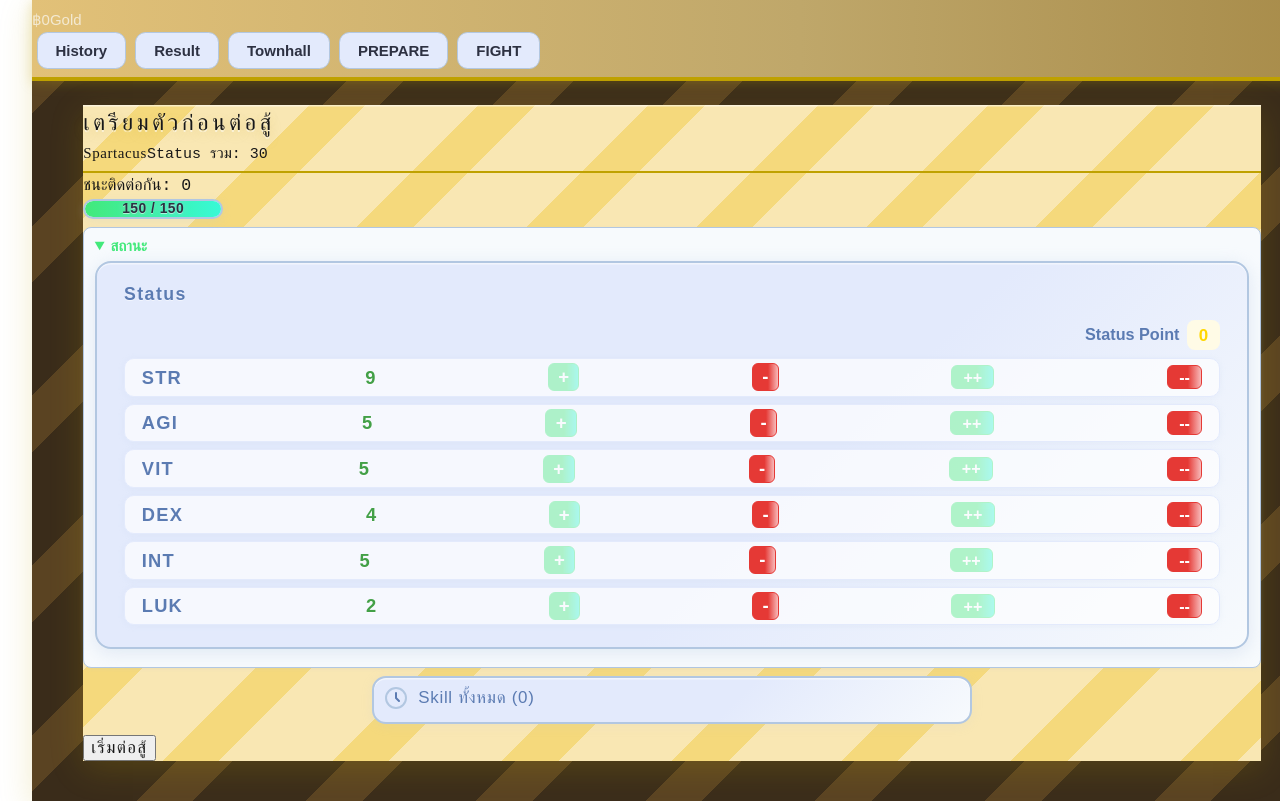
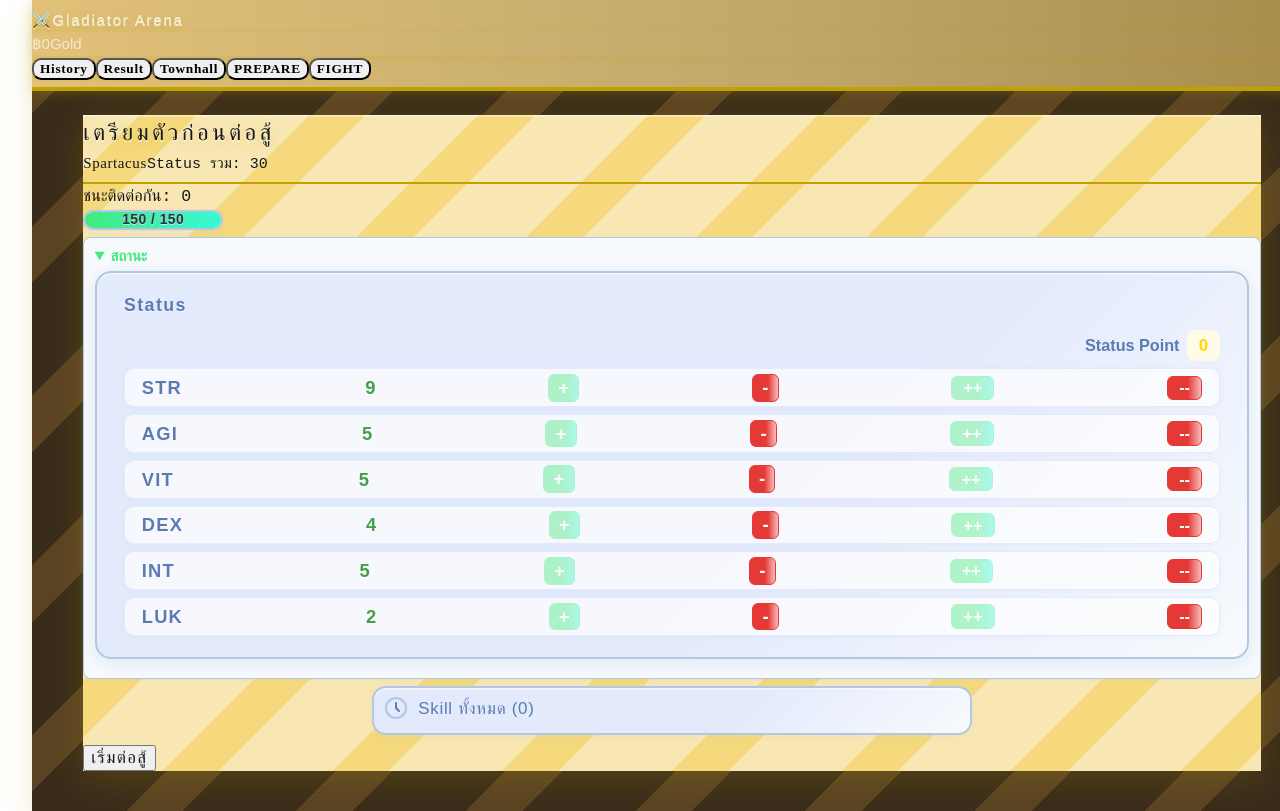
Before and after one commit to NumpolPoldongnok/FightingGame, a Vue app in the folder gladiator-fight/: page /#/prepare in a window 1280 px wide. Shown: the top 811 px of the page. Built offline with nearby package versions, Linux system fonts and the light colour scheme.

Commit message:
feat: enhance UI components; add SkillChoicePanel for skill selection and improve UserLayout header styling

```diff
--- a/gladiator-fight/package.json
+++ b/gladiator-fight/package.json
@@ -15,6 +15,10 @@
   },
   "devDependencies": {
     "@vitejs/plugin-vue": "^6.0.0",
+    "autoprefixer": "^10.4.21",
+    "daisyui": "^5.0.46",
+    "postcss": "^8.5.6",
+    "tailwindcss": "^4.1.11",
     "typescript": "^5.0.0",
     "vite": "^7.0.0",
     "vite-plugin-vue-devtools": "^7.7.7"
--- a/gladiator-fight/src/components/ResultScene.vue
+++ b/gladiator-fight/src/components/ResultScene.vue
@@ -1,10 +1,12 @@
 <script lang="ts" setup>
-import { Character } from 'src/store/useGameStore';
+import { Character } from '../store/useGameStore';
 import type { Skill } from '../store/skillUtils'
 import CharacterStatus from './CharacterStatus.vue'
 import HPBar from './HPBar.vue'
-import SkillChoiceButton from './SkillChoiceButton.vue'
 import { computed, onMounted } from 'vue';
+
+import SkillChoicePanel from './SkillChoicePanel.vue'
+
 const props = defineProps<{
   character: Character,
   skillChoices: Skill[]
@@ -19,35 +21,36 @@ onMounted(() => {
 
 <template>
   <div>
+
+    <div>
+      <table>
+        <tbody>
+            <tr style="vertical-align: top; text-align: center;">
+            <td>
               <h2>ผลการต่อสู้</h2>
-    <p v-if="win">คุณชนะ!</p>
-    <p v-else>คุณแพ้</p>
               <div>
               <span>ชนะติดต่อกัน: {{ character.winStreak }}</span>
+              <span v-if="win">ได้เงิน: <strong>{{ character.lastMoneyEarned }}</strong></span>
               </div>
-    <p v-if="win">ได้เงิน: <strong>{{ character.lastMoneyEarned }}</strong></p>
-    <div style="display:flex;flex-direction:column;align-items:center;gap:0.5rem;">
               <HPBar v-if="character" :value="character.hp" :max="character.maxHp" />
               <CharacterStatus :character="character" title="Status หลังชนะ" />
+            </td>
+            <td>
+              <div>
+              <h2 v-if="win">คุณชนะ!</h2>
+              <h2 v-else>คุณแพ้</h2>
               </div>
-
-    <div style="display:flex;align-items:center;gap:1rem;justify-content:center;">
-      <h3 style="margin:0;">เลือก Skill หลังชนะ</h3>
-      <button @click="$emit('refresh-skill')" style="font-size:1.1em;padding:0.2em 0.7em;">🔄</button>
+              <SkillChoicePanel :skill-choices="skillChoices" @choose-skill="$emit('choose-skill', $event)"
+              @refresh-skill="$emit('refresh-skill')" @back="$emit('back')" />
+            </td>
+            </tr>
+        </tbody>
+      </table>
     </div>
-
     <div v-if="character.hp <= 0">
-      <p style="color:#ff5252;font-weight:bold;">ตายแล้ว</p>
+      <p>ตายแล้ว</p>
       <button @click="$emit('restart')">เกิดใหม่</button>
       <button @click="$emit('back')">กลับหน้าเตรียมตัว</button>
     </div>
-    <div v-else>
-      <ul>
-        <li v-for="(s, i) in skillChoices" :key="i">
-          <SkillChoiceButton :skill="s" :index="i" @choose="$emit('choose-skill', i)" />
-        </li>
-      </ul>
-      <button @click="$emit('back')">กลับไปเตรียมตัว</button>
-    </div>
   </div>
 </template>
--- /dev/null
+++ b/gladiator-fight/src/components/SkillChoicePanel.vue
@@ -0,0 +1,39 @@
+<template>
+    <div>
+        <span>เลือก Skill รางวัล</span>
+        <span style="margin: 0 8px;"></span>
+        <button @click="$emit('refresh-skill')">🔄</button>
+    </div>
+    <ul>
+        <li v-for="(s, i) in skillChoices" :key="i">
+            <SkillChoiceButton :skill="s" :index="i" @choose="$emit('choose-skill', i)" />
+        </li>
+    </ul>
+    <div>
+        <button @click="showConfirm = true">กลับไปเตรียมตัว</button>
+        <div v-if="showConfirm" style="position:fixed;top:0;left:0;width:100vw;height:100vh;background:rgba(0,0,0,0.3);display:flex;align-items:center;justify-content:center;z-index:1000;">
+            <div style="background:white;padding:2em 2.5em;border-radius:1em;box-shadow:0 2px 16px #0002;min-width:220px;text-align:center;">
+                <div style="margin-bottom:1em;font-weight:bold;color:#222;">
+                  ยังไม่ได้รับรางวัล<br>ยืนยันกลับไปเตรียมตัว?
+                </div>
+                <button @click="showConfirm = false" style="margin-right:1em;">ยกเลิก</button>
+                <button @click="confirmBack">ยืนยัน</button>
+            </div>
+        </div>
+    </div>
+</template>
+
+<script setup lang="ts">
+import { ref } from 'vue'
+import type { Skill } from '../store/skillUtils'
+import SkillChoiceButton from './SkillChoiceButton.vue'
+const props = defineProps<{
+    skillChoices: Skill[]
+}>()
+const emit = defineEmits(['choose-skill', 'refresh-skill', 'back'])
+const showConfirm = ref(false)
+function confirmBack() {
+    showConfirm.value = false
+    emit('back')
+}
+</script>
--- a/gladiator-fight/src/layouts/UserLayout.vue
+++ b/gladiator-fight/src/layouts/UserLayout.vue
@@ -6,19 +6,25 @@ defineEmits(['history', 'result', 'townhall', 'prepare', 'fight'])
 
 <template>
     <div>
-        <!-- Compact Genshin-style Fixed Top Bar Heade -->
+        <!-- Gladiator Theme Top Bar Header -->
         <header class="gladiator-header-bg">
-            <div>
-                <div>
-                  <span>฿</span>
-                  <span>{{ store.userProfile.money.toLocaleString() }}</span>
-                  <span>Gold</span>
+            <div class="flex flex-wrap justify-between items-center px-4 py-2 gap-2 shadow-md rounded-b-xl border-b-4 border-yellow-800 bg-gradient-to-r from-yellow-200 via-yellow-400 to-yellow-700">
+                <div class="flex items-center gap-3 font-bold text-xl text-yellow-900 drop-shadow gladiator-header-title">
+                  <span class="text-2xl font-extrabold text-yellow-800">⚔️</span>
+                  <span class="uppercase tracking-widest">Gladiator Arena</span>
                 </div>
-                <button @click="$emit('history')" class="header-btn">History</button>
-                <button @click="$emit('result')" class="header-btn">Result</button>
-                <button @click="$emit('townhall')" class="header-btn">Townhall</button>
-                <button @click="$emit('prepare')" class="header-btn">PREPARE</button>
-                <button @click="$emit('fight')" class="header-btn">FIGHT</button>
+                <div class="flex items-center gap-4 gladiator-header-money bg-yellow-100/80 px-4 py-1 rounded-full border-2 border-yellow-700 shadow-inner">
+                  <span class="text-yellow-700 font-bold text-lg">฿</span>
+                  <span class="font-mono text-lg">{{ store.userProfile.money.toLocaleString() }}</span>
+                  <span class="text-yellow-800 font-semibold">Gold</span>
+                </div>
+                <div class="flex flex-wrap gap-2 gladiator-header-btns">
+                  <button @click="$emit('history')" class="btn btn-sm bg-yellow-200 border-yellow-700 text-yellow-900 hover:bg-yellow-300 gladiator-btn">History</button>
+                  <button @click="$emit('result')" class="btn btn-sm bg-yellow-300 border-yellow-800 text-yellow-900 hover:bg-yellow-400 gladiator-btn">Result</button>
+                  <button @click="$emit('townhall')" class="btn btn-sm bg-yellow-400 border-yellow-900 text-yellow-900 hover:bg-yellow-500 gladiator-btn">Townhall</button>
+                  <button @click="$emit('prepare')" class="btn btn-sm bg-yellow-500 border-yellow-900 text-yellow-100 hover:bg-yellow-600 gladiator-btn">PREPARE</button>
+                  <button @click="$emit('fight')" class="btn btn-sm bg-red-700 border-yellow-900 text-yellow-100 hover:bg-red-800 gladiator-btn">FIGHT</button>
+                </div>
             </div>
         </header>
         <!-- Main content with mobile padding and header offset -->
@@ -31,27 +37,6 @@ defineEmits(['history', 'result', 'townhall', 'prepare', 'fight'])
 </template>
 
 <style scoped>
-.header-btn {
-  height: 2.5em;
-  min-height: 2.5em;
-  max-height: 2.5em;
-  padding: 0 1.2em;
-  font-size: 1em;
-  border-radius: 0.7em;
-  border: 1.5px solid #b2c7e1;
-  background: #e3eafc;
-  color: #2d3142;
-  font-weight: 600;
-  margin-left: 0.3em;
-  margin-right: 0.3em;
-  cursor: pointer;
-  transition: background 0.15s, color 0.15s;
-  box-sizing: border-box;
-}
-.header-btn:active, .header-btn:focus {
-  background: #c9e4ff;
-  color: #1a233a;
-}
 .main-container {
   padding: 1.5rem 0.7rem 2.5rem 0.7rem;
   max-width: 1200px;
@@ -64,4 +49,20 @@ defineEmits(['history', 'result', 'townhall', 'prepare', 'fight'])
   box-shadow: 0 2px 12px #bfa10044;
   padding: 0.5em 0;
 }
+.gladiator-header-title {
+  letter-spacing: 0.12em;
+  text-shadow: 0 2px 6px #bfa10088, 0 1px 0 #fff;
+}
+.gladiator-header-money {
+  box-shadow: 0 2px 8px #bfa10033;
+}
+.gladiator-header-btns .gladiator-btn {
+  border-width: 2px;
+  font-family: 'Cinzel', serif;
+  font-weight: 700;
+  letter-spacing: 0.05em;
+  border-radius: 0.7em;
+  transition: background 0.15s, color 0.15s, border 0.15s;
+  box-shadow: 0 1px 4px #bfa10022;
+}
 </style>
```
Also changed, not shown: 1 other file (tests, documents, lock files or other folders). Lines whose indentation alone changed are shown as unchanged.
